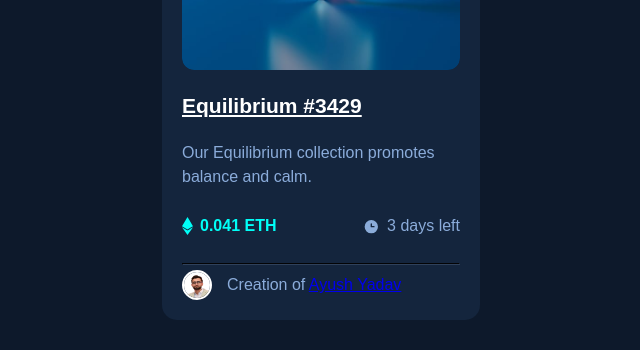
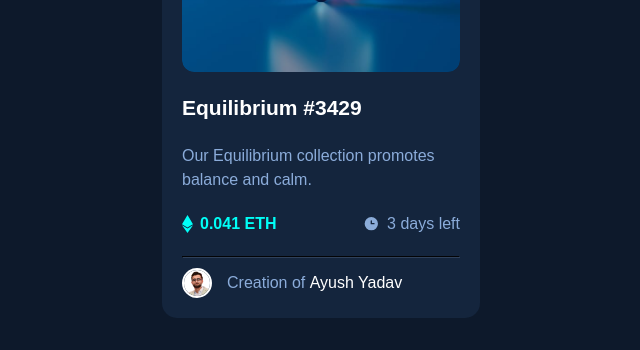
Before and after one commit to AayushYadavz/Frontend-Mentor-NFT-preview-card, a plain HTML site: page index.html in a window 1280 px wide. Shown: the part 354-704 px from the top of the page, without its empty margins (319-959 px from the left). Drawn offline with Linux system fonts and the light colour scheme.

Commit message:
Update style.css

```diff
--- a/style.css
+++ b/style.css
@@ -111,6 +111,7 @@
     font-size: 21px;
     padding: 20px 0;
     display: inline-block; /* To apply the padding because anchor tag is by default and inline element*/
+    text-decoration: none;
   }
 
   .box-text a:hover{
@@ -125,7 +126,7 @@
     display: flex;
     align-items: center;
     justify-content: space-between;
-    padding: 25px 0;
+    padding: 20px 0;
   }
 
   .eth, .days{
@@ -150,7 +151,7 @@
   .author{
     display: flex;
     align-items: center;
-    padding-top: 5px;
+    padding-top: 10px;
   }
 
   .author img{
@@ -159,13 +160,15 @@
     border-radius: 50%;
     border: 2px solid #fff;
     margin-right: 15px;
+    object-fit: cover;
   }
 
-  .author p a .name{
+  .author p .name{
     color: #fff;
     font-size: 16px;
+    text-decoration: none;
   }
 
-  .author p a .name:hover{
+  .author p .name:hover{
     color: hsla(178, 100%, 50%);
   }
```
